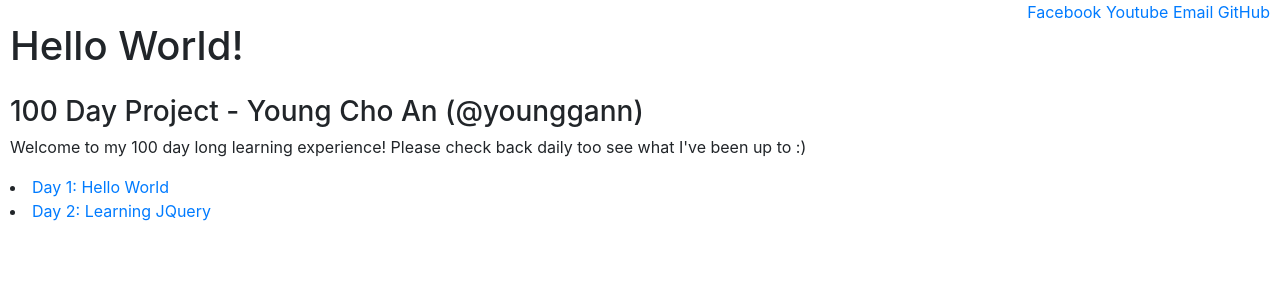
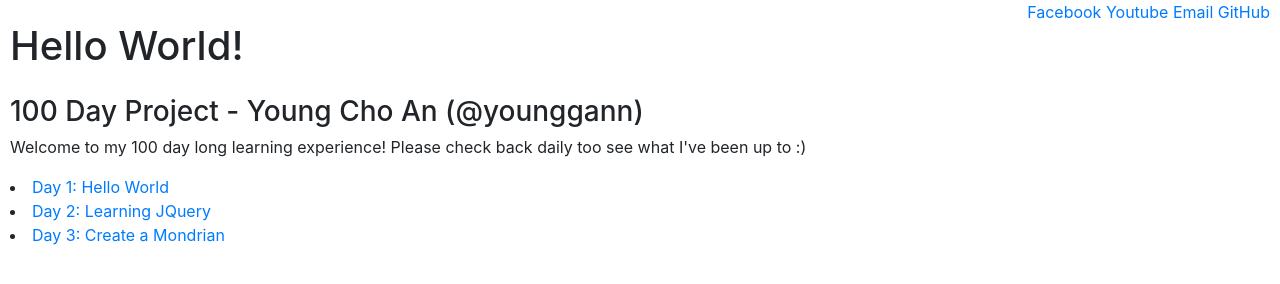
Before and after one commit to younggann/younggann.github.io, a plain HTML site: page index.html in a window 1280 px wide. Drawn offline with nearby package versions, Linux system fonts and the light colour scheme.

Commit message:
added day_03 link

```diff
--- a/index.html
+++ b/index.html
@@ -21,5 +21,6 @@
     <div class="projects">
         <li> <a href="https://younggann.github.io" > Day 1: Hello World</li>
         <li> <a href="/day_02/index.html" > Day 2: Learning JQuery </li>
+        <li> <a href="/day_03/index.html" > Day 3: Create a Mondrian </li>
     </div>
 </html>
```
